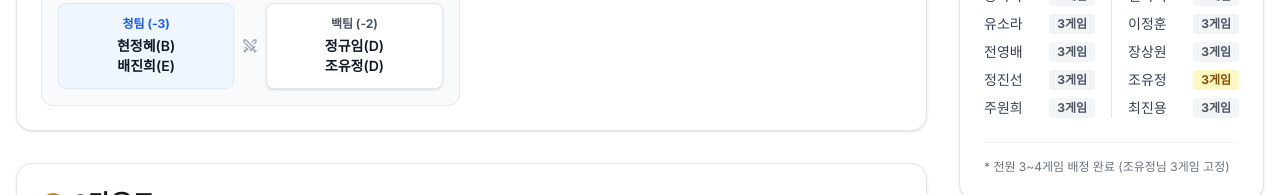
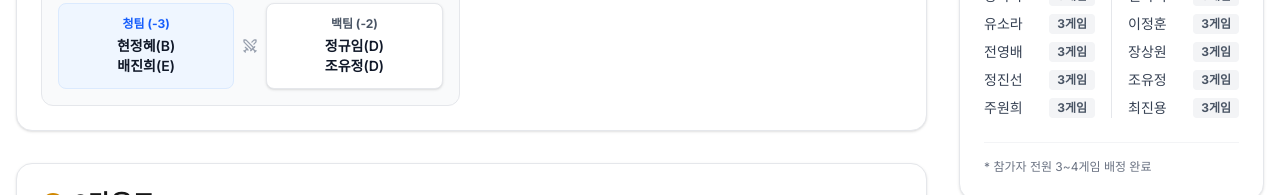
Before and after one commit to mathyujeong/techzone-club, a Next.js app: page /tournament in a window 1280 px wide. Shown: the part 605-800 px from the top of the page. Built offline with nearby package versions, Linux system fonts and the light colour scheme.

Commit message:
fix: 조유정 하이라이트 및 텍스트 제거 (비밀유지)

```diff
--- a/src/app/tournament/page.tsx
+++ b/src/app/tournament/page.tsx
@@ -76,7 +76,7 @@ export default function TournamentPage() {
                 {whiteTeamStats.map(([name, count]) => (
                   <li key={name} className="flex justify-between items-center text-sm">
                     <span className="text-gray-700 dark:text-gray-300 truncate font-medium" title={name}>{name.split('(')[0]}</span>
-                    <span className={`px-2 py-0.5 rounded font-bold text-xs ${name.includes('조유정') ? 'bg-yellow-100 text-yellow-800 dark:bg-yellow-900 dark:text-yellow-300' : 'bg-gray-100 dark:bg-gray-800 text-gray-600 dark:text-gray-400'}`}>
+                    <span className="bg-gray-100 dark:bg-gray-800 text-gray-600 dark:text-gray-400 px-2 py-0.5 rounded font-bold text-xs">
                       {count}게임
                     </span>
                   </li>
@@ -86,7 +86,7 @@ export default function TournamentPage() {
           </div>
 
           <p className="text-xs text-gray-500 mt-6 pt-4 border-t border-gray-100 dark:border-gray-800 text-center xl:text-left">
-            * 전원 3~4게임 배정 완료 (조유정님 3게임 고정)
+            * 참가자 전원 3~4게임 배정 완료
           </p>
         </div>
 
```
